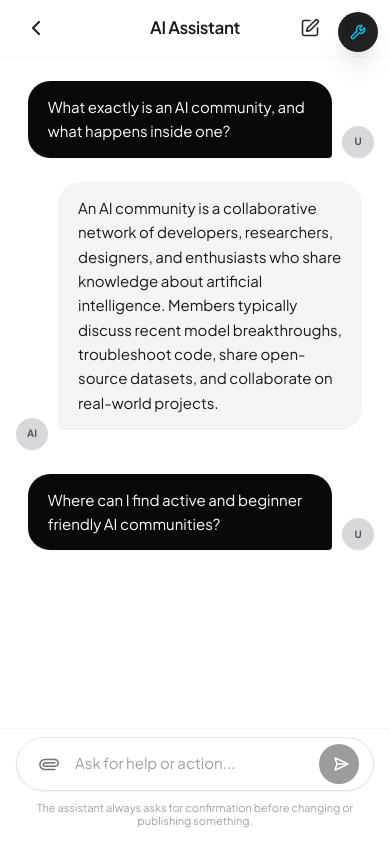
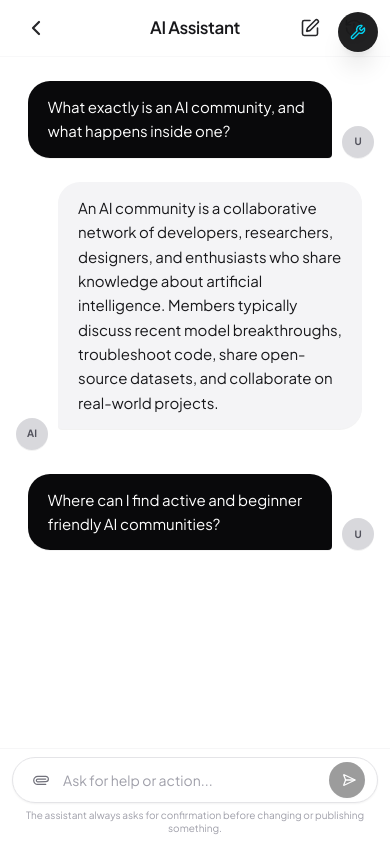
Before and after one commit to denisetiya/pencipta-community, a Next.js app: page /assistant in a window 390 px wide. Built offline with nearby package versions, Linux system fonts and the light colour scheme.

Commit message:
fix(assistant,viewport): prevent mobile input clipping with 100dvh and shrink-0 constraints

```diff
--- a/src/app/assistant/page.tsx
+++ b/src/app/assistant/page.tsx
@@ -8,7 +8,7 @@ export const metadata: Metadata = {
 
 export default function AssistantPage() {
   return (
-    <div className="h-screen w-full overflow-hidden bg-white">
+    <div className="h-[100dvh] max-h-[100dvh] w-full overflow-hidden bg-white flex flex-col">
       <AssistantWorkspace mode="full" />
     </div>
   );
--- a/src/components/assistant/assistant-workspace.tsx
+++ b/src/components/assistant/assistant-workspace.tsx
@@ -130,7 +130,7 @@ export function AssistantWorkspace({
           activeView={activeView}
         />
 
-        <main className="flex flex-1 flex-col overflow-hidden bg-white">
+        <main className="flex flex-1 min-h-0 flex-col overflow-hidden bg-white">
           {activeView === "history" ? (
             <HistoryView
               conversations={conversations}
@@ -196,7 +196,7 @@ export function AssistantWorkspace({
       </aside>
 
       {/* Main Content Pane */}
-      <main className="flex flex-1 flex-col overflow-hidden bg-white">
+      <main className="flex flex-1 min-h-0 flex-col overflow-hidden bg-white">
         {/* Desktop Header on screens >= 768px */}
         <div className="hidden md:block">
           <Header
--- a/src/components/assistant/ui/input.tsx
+++ b/src/components/assistant/ui/input.tsx
@@ -55,7 +55,7 @@ export function Input({
   };
 
   return (
-    <div className="w-full bg-white/95 backdrop-blur-md pt-2 pb-4 px-4 sm:px-6 border-t border-zinc-100/80">
+    <div className="w-full shrink-0 bg-white/95 backdrop-blur-md pt-2 pb-2.5 sm:pb-4 px-3 sm:px-6 border-t border-zinc-100/80">
       <div className="mx-auto w-full max-w-3xl flex flex-col">
         <input
           ref={fileInputRef}
@@ -80,7 +80,7 @@ export function Input({
         )}
 
         <div
-          className={`relative flex items-center rounded-full border bg-white px-3.5 py-1.5 shadow-xs transition-all duration-200 ${
+          className={`relative flex items-center rounded-full border bg-white px-3 py-1 sm:px-3.5 sm:py-1.5 shadow-xs transition-all duration-200 ${
             isFocused
               ? "border-zinc-400 ring-2 ring-zinc-900/10 shadow-sm"
               : "border-zinc-200 hover:border-zinc-300"
@@ -91,9 +91,9 @@ export function Input({
             onClick={() => fileInputRef.current?.click()}
             aria-label="Attach file"
             title="Attach document or image"
-            className="flex h-9 w-9 shrink-0 items-center justify-center rounded-full text-zinc-500 transition-colors hover:bg-zinc-100 hover:text-zinc-800 active:scale-95 focus-visible:outline-none cursor-pointer"
+            className="flex h-8 w-8 sm:h-9 sm:w-9 shrink-0 items-center justify-center rounded-full text-zinc-500 transition-colors hover:bg-zinc-100 hover:text-zinc-800 active:scale-95 focus-visible:outline-none cursor-pointer"
           >
-            <Paperclip className="h-5 w-5 rotate-45 stroke-[1.8]" />
+            <Paperclip className="h-4 w-4 sm:h-5 sm:w-5 rotate-45 stroke-[1.8]" />
           </button>
 
           <textarea
@@ -105,7 +105,7 @@ export function Input({
             onFocus={() => setIsFocused(true)}
             onBlur={() => setIsFocused(false)}
             placeholder={placeholder}
-            className="mx-2 max-h-36 min-h-[24px] flex-1 resize-none bg-transparent py-1.5 text-[15px] leading-snug text-zinc-900 placeholder:text-zinc-400 focus:outline-none"
+            className="mx-1.5 sm:mx-2 max-h-32 min-h-[22px] sm:min-h-[24px] flex-1 resize-none bg-transparent py-1 text-sm sm:text-[15px] leading-snug text-zinc-900 placeholder:text-zinc-400 focus:outline-none"
           />
 
           <button
@@ -114,18 +114,18 @@ export function Input({
             disabled={(!value.trim() && !attachment) || isLoading}
             aria-label="Send message"
             title="Send (Enter)"
-            className="flex h-10 w-10 shrink-0 items-center justify-center rounded-full bg-zinc-950 text-white transition-all duration-150 hover:bg-zinc-800 active:scale-95 disabled:opacity-40 disabled:cursor-not-allowed disabled:active:scale-100 cursor-pointer shadow-xs"
+            className="flex h-9 w-9 sm:h-10 sm:w-10 shrink-0 items-center justify-center rounded-full bg-zinc-950 text-white transition-all duration-150 hover:bg-zinc-800 active:scale-95 disabled:opacity-40 disabled:cursor-not-allowed disabled:active:scale-100 cursor-pointer shadow-xs"
           >
-            <SendHorizontal className="h-4 w-4 stroke-[2.2] translate-x-0.5" />
+            <SendHorizontal className="h-3.5 w-3.5 sm:h-4 sm:w-4 stroke-[2.2] translate-x-0.5" />
           </button>
         </div>
 
-        <p className="mt-2.5 text-center text-[11px] sm:text-xs text-zinc-400 leading-tight select-none">
+        <p className="mt-1.5 sm:mt-2.5 text-center text-[10px] sm:text-xs text-zinc-400 leading-tight select-none">
           The assistant always asks for confirmation before changing or publishing something.
         </p>
 
         {platform === "ios" && (
-          <div className="mt-2.5 flex justify-center">
+          <div className="mt-1.5 sm:mt-2.5 flex justify-center">
             <div className="h-1 w-32 rounded-full bg-zinc-950/80" />
           </div>
         )}
--- a/src/components/layout/global-viewport.tsx
+++ b/src/components/layout/global-viewport.tsx
@@ -10,7 +10,7 @@ export function GlobalViewport({ children }: { children: React.ReactNode }) {
     return (
       <div className="flex min-h-[calc(100vh-45px)] w-full items-center justify-center bg-zinc-200/60 p-2 sm:py-6 overflow-y-auto">
         <div className="flex h-[860px] max-h-[92vh] w-full max-w-[412px] flex-col rounded-[32px] bg-white shadow-2xl border-4 border-zinc-900/10 overflow-hidden transition-all duration-300">
-          <div className="flex-1 flex flex-col overflow-hidden">{children}</div>
+          <div className="flex-1 min-h-0 flex flex-col overflow-hidden">{children}</div>
         </div>
       </div>
     );
@@ -20,12 +20,12 @@ export function GlobalViewport({ children }: { children: React.ReactNode }) {
     return (
       <div className="flex min-h-[calc(100vh-45px)] w-full items-center justify-center bg-zinc-200/60 p-2 sm:py-6 overflow-y-auto">
         <div className="flex h-[844px] max-h-[92vh] w-full max-w-[390px] flex-col rounded-[48px] bg-white shadow-2xl border-4 border-zinc-900/10 overflow-hidden transition-all duration-300">
-          <div className="flex-1 flex flex-col overflow-hidden">{children}</div>
+          <div className="flex-1 min-h-0 flex flex-col overflow-hidden">{children}</div>
         </div>
       </div>
     );
   }
 
   // Desktop mode: full width
-  return <div className="w-full flex-1 flex flex-col bg-white">{children}</div>;
+  return <div className="w-full flex-1 min-h-0 flex flex-col bg-white">{children}</div>;
 }
```
